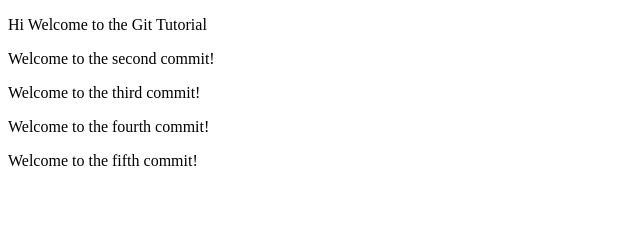
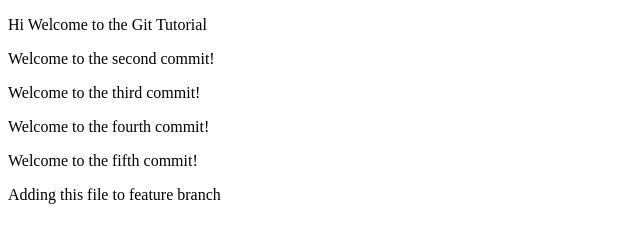
Before and after one commit to syed-pm0808/git-commands, a plain HTML site: page index.html in a window 1280 px wide. Shown: the whole page, without its empty margins (0-640 px from the left). Drawn offline with Linux system fonts and the light colour scheme.

Commit message:
adding index to feature

```diff
--- a/index.html
+++ b/index.html
@@ -14,6 +14,7 @@
     <p> Welcome to the third commit!</p>
     <p> Welcome to the fourth commit!</p>
     <p> Welcome to the fifth commit!</p>
+    <p> Adding this file to feature branch</p>
 </body>
 <style>
     body{
```
